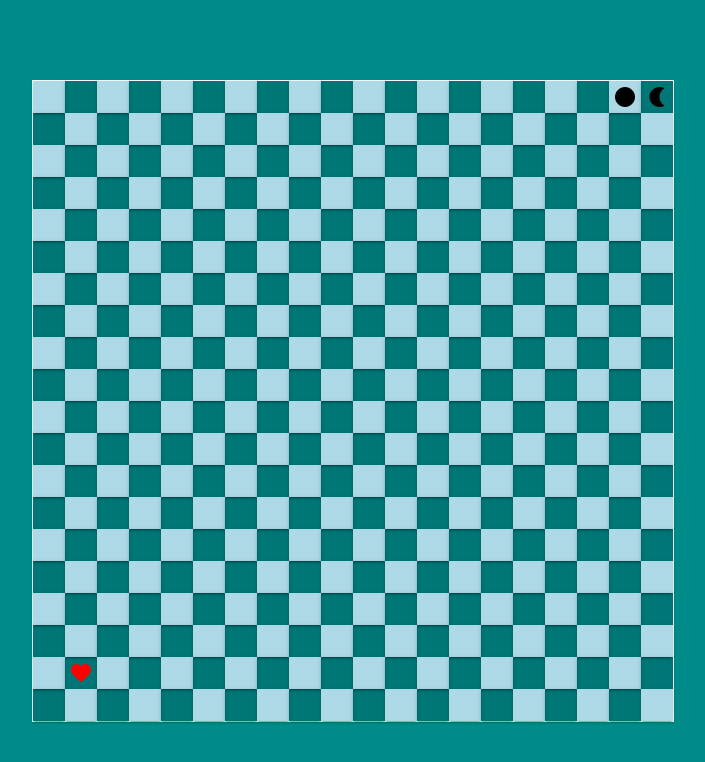
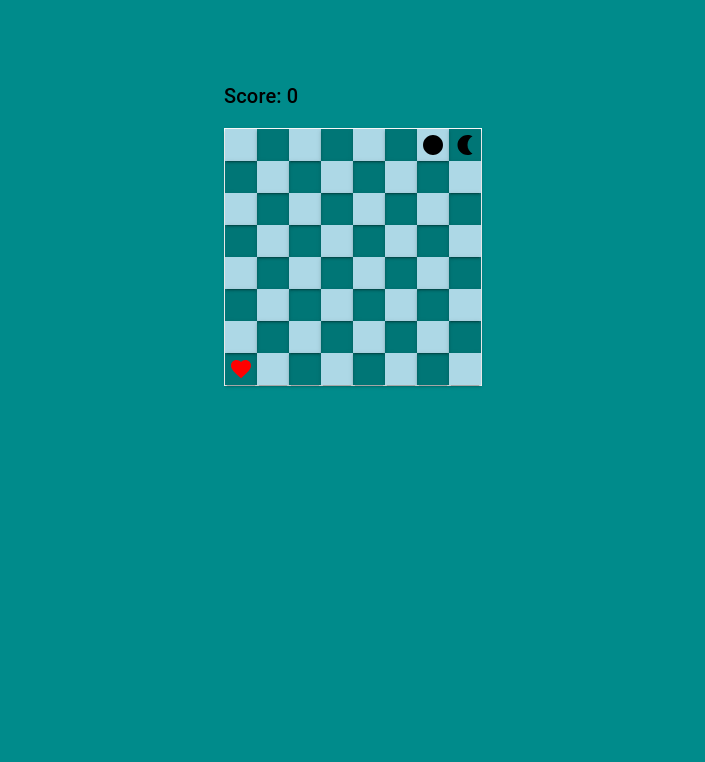
Before and after one commit to seanluong/snake, a React (Vite) app: page / in a window 1280 px wide. Shown: the top 762 px of the page, without its empty margins (287-992 px from the left). Built offline with nearby package versions, Linux system fonts and the light colour scheme.

Commit message:
Calculate and show current score

```diff
--- a/src/App.tsx
+++ b/src/App.tsx
@@ -1,12 +1,13 @@
 import { Stack } from '@mui/system'
 import { useEffect, useRef } from 'react';
 import { GameBoard } from './components/GameBoard'
+import { ScordCard } from './components/ScordCard';
 import { useGameStateContext } from './context/GameStateContext';
 import { Direction } from './types';
 
 function App() {
   const { gameState, dispatch } = useGameStateContext();
-  const { rowCount, columnCount, tickDuraction } = gameState;
+  const { tickDuraction } = gameState;
   const documentRef = useRef<Document>(document);
 
   useEffect(() => {
@@ -50,10 +51,11 @@ function App() {
   }, [documentRef])
 
   return (
-    <Stack sx={{
-      mt: "5rem"
+    <Stack spacing={2} sx={{
+      mt: "5rem",
     }}>
-      <GameBoard rowCount={rowCount} columnCount={columnCount} />
+      <ScordCard />
+      <GameBoard />
     </Stack>
   )
 }
--- a/src/components/GameBoard.tsx
+++ b/src/components/GameBoard.tsx
@@ -7,11 +7,6 @@ import FavoriteIcon from '@mui/icons-material/Favorite';
 import CircleIcon from '@mui/icons-material/Circle';
 import RectangleIcon from '@mui/icons-material/Rectangle';
 import ModeNightIcon from '@mui/icons-material/ModeNight';
-
-export interface GameBoardProps {
-    rowCount: number;
-    columnCount: number;
-}
 
 interface RowProps {
     rowIndex: number;
@@ -160,8 +155,10 @@ const Row = ({ values, rowIndex }: RowProps) => {
     );
 }
 
-export const GameBoard = (props: GameBoardProps) => {
-    const { rowCount, columnCount } = props;
+export const GameBoard = () => {
+    const { gameState } = useGameStateContext();
+    const { rowCount, columnCount } = gameState;
+
     const cells = times(rowCount, () => {
         return times(columnCount, () => 0);
     });
--- /dev/null
+++ b/src/components/ScordCard.tsx
@@ -0,0 +1,25 @@
+import { Stack, Typography } from "@mui/material";
+import { useGameStateContext } from "../context/GameStateContext";
+
+
+export const ScordCard = () => {
+    const { gameState } = useGameStateContext();
+    const { currentScore, bestScore } = gameState.scoreInfo;
+
+    return (
+        <Stack direction="row" sx={{
+            alignItems: "center",
+            justifyContent: "space-between",
+        }}>
+            <Typography variant="h6">
+                Score: {currentScore}
+            </Typography>
+            {
+                bestScore &&
+                <Typography variant="h6">
+                    Best: {bestScore}
+                </Typography>
+            }
+        </Stack>
+    )
+}
--- a/src/context/GameStateContext.tsx
+++ b/src/context/GameStateContext.tsx
@@ -14,7 +14,7 @@ const SNAKE = {
             type: "HORIZONTAL"
         } as SnakePart,
         {
-            coordinate: { rowIndex: 0, columnIndex: 1},
+            coordinate: { rowIndex: 0, columnIndex: 1 },
             type: "HORIZONTAL"
         } as SnakePart
     ],
@@ -23,10 +23,13 @@ const SNAKE = {
 
 const GAME_STATE = {
     snake: SNAKE,
-    rowCount: 20,
-    columnCount: 20,
+    rowCount: 8,
+    columnCount: 8,
     tickDuraction: 150,
     apples: [] as Coordinate[],
+    scoreInfo: {
+        currentScore: 0,
+    },
   } as GameState;
 
 const GameStateContext = createContext<GameStateContextType>({
--- a/src/reducer.ts
+++ b/src/reducer.ts
@@ -91,15 +91,17 @@ const augmentSnakeBody = (parts: SnakePart[]) => {
 }
 
 const tick = (gameState: GameState): GameState => {
-    const { snake, rowCount, columnCount } = gameState;
+    const { snake, rowCount, columnCount, scoreInfo } = gameState;
     const head = snakeHead(snake);
     const [dr, dc] = directionToOffset(snake.direction);
     const coor = {
         rowIndex: head.coordinate.rowIndex + dr,
         columnIndex: head.coordinate.columnIndex + dc,
     }
+
     let body = [...snake.body];
     let apples = [...gameState.apples];
+    let { currentScore } = scoreInfo;
     const snakeCoors = snake.body.map((cell) => cell.coordinate);
     if (isCoordinateInBoard(coor, rowCount, columnCount) && !isCoordinateInCollection(coor, snakeCoors)) {
         if (isCoordinateInCollection(coor, apples)) {
@@ -107,6 +109,7 @@ const tick = (gameState: GameState): GameState => {
                 coordinate: coor,
             });
             apples = apples.filter((coordinate) => !sameCoordinate(coor, coordinate))
+            currentScore++;
         } else {
             body = snake.body.slice(1);
             body.push({
@@ -124,6 +127,10 @@ const tick = (gameState: GameState): GameState => {
             body,
         },
         apples: spawnApples(apples, snakeCoors, rowCount, columnCount),
+        scoreInfo: {
+            ...scoreInfo,
+            currentScore
+        }
     };
 }
 
--- a/src/types.ts
+++ b/src/types.ts
@@ -18,12 +18,18 @@ export interface Snake {
     direction: Direction;
 }
 
+export interface ScoreInfo {
+    currentScore: number;
+    bestScore?: number;
+}
+
 export interface GameState {
     snake: Snake;
     rowCount: number;
     columnCount: number;
     tickDuraction: number;
     apples: Coordinate[];
+    scoreInfo: ScoreInfo;
 }
 
 export type Action =
```
